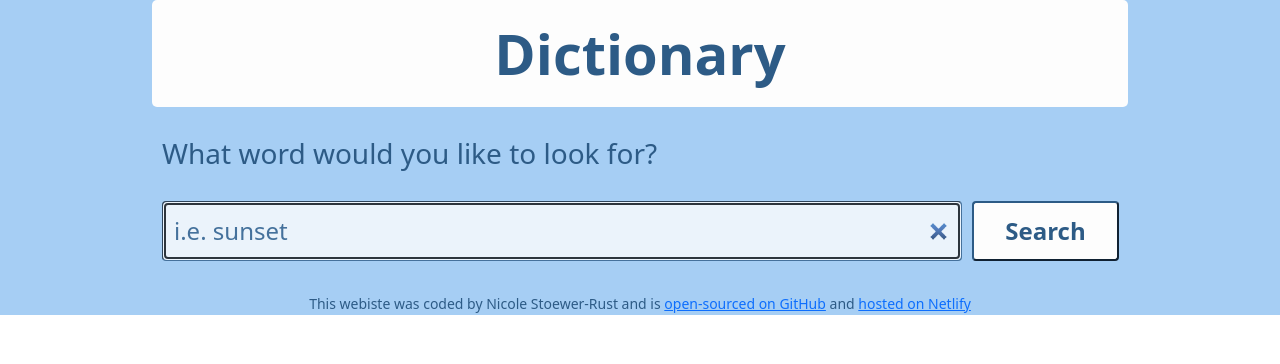
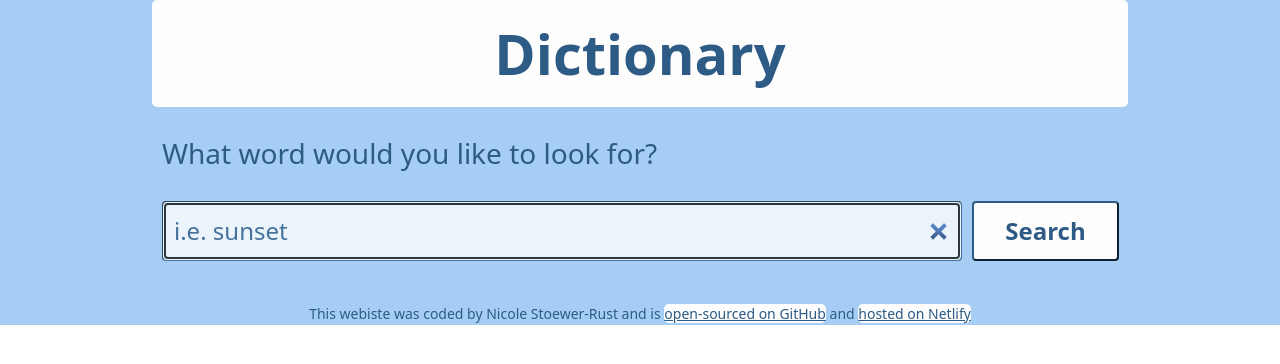
Before and after one commit to nicst1206/dictionary-project, a React (Create React App) app: page / in a window 1280 px wide. Shown: the top 364 px of the page. Built offline with nearby package versions, Linux system fonts and the light colour scheme; no server answers.

Commit message:
updated footer layout

```diff
--- a/src/App.css
+++ b/src/App.css
@@ -19,7 +19,13 @@
 }
 
 footer {
-  margin-top: 10px;
+  margin-top: 20px;
   text-align: center;
   color: #2d5b86;
 }
+
+footer a {
+  background-color: #fdfdfd;
+  color: #2d5b86;
+  border-radius: 5px;
+}
```
